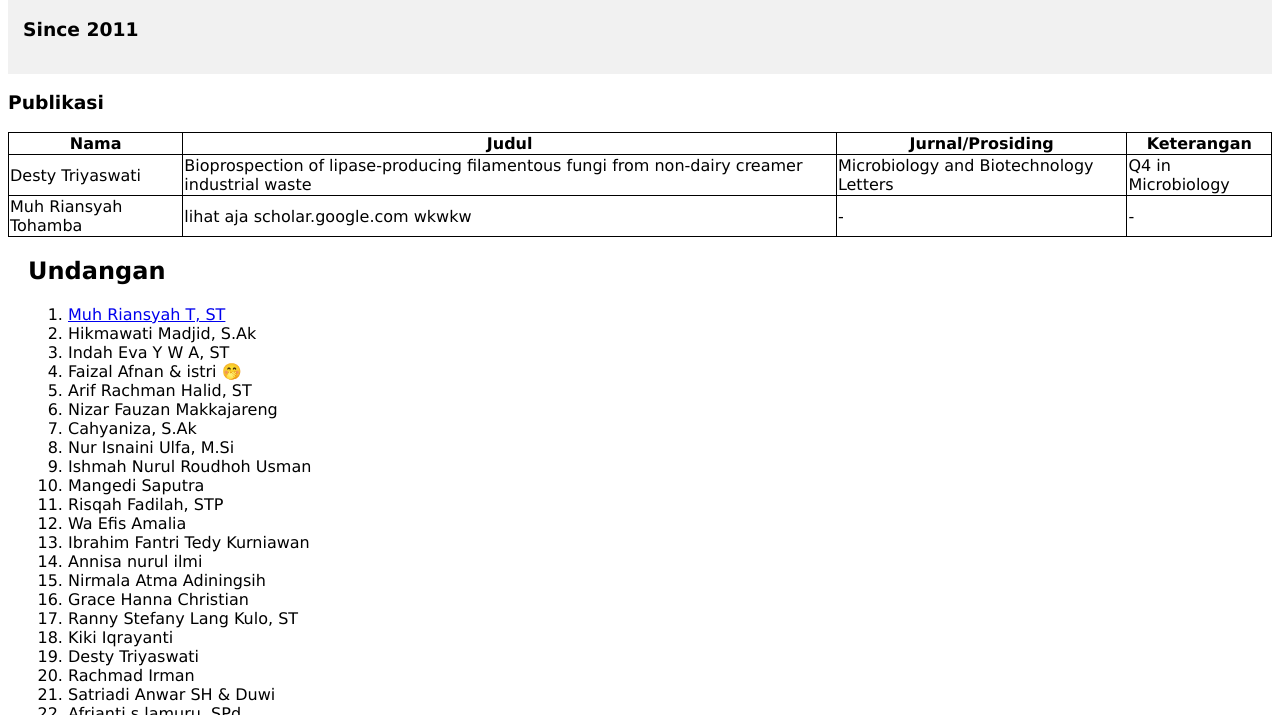
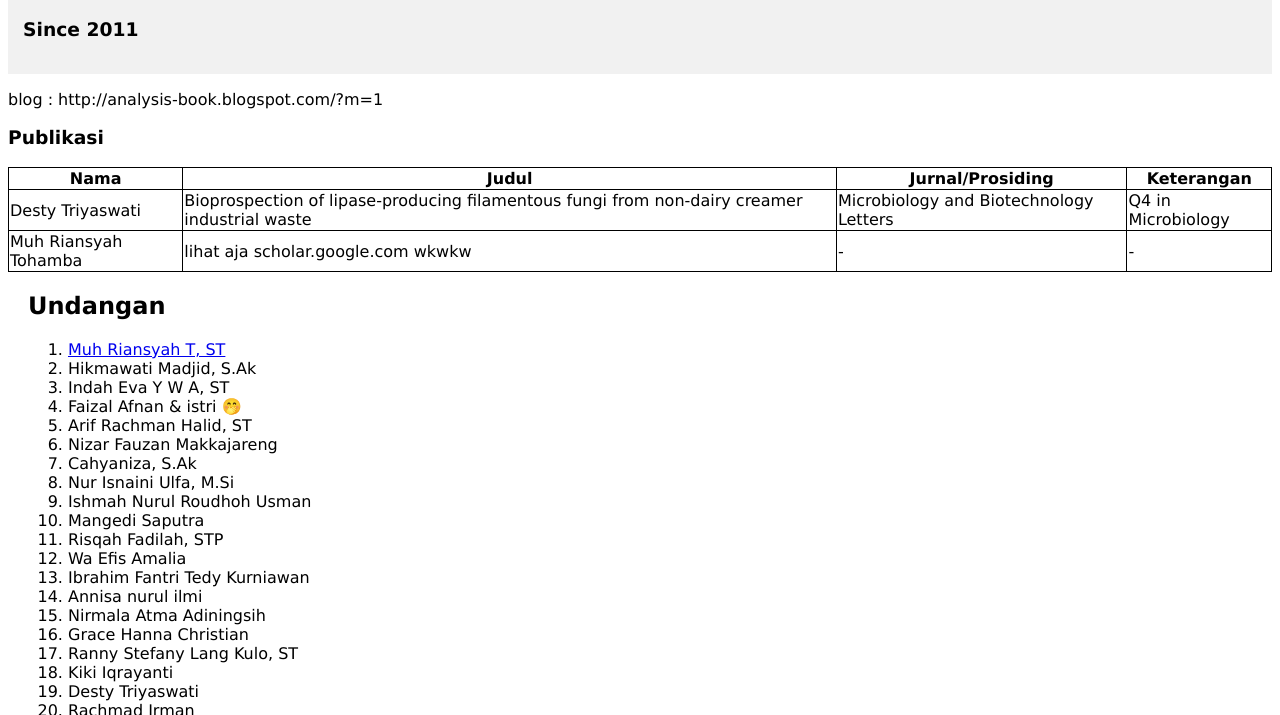
Before and after one commit to analysiskdi/analysiskdi.github.io, a plain HTML site: page index.html in a window 1280 px wide. Shown: the part 85-800 px from the top of the page. Drawn offline with Linux system fonts and the light colour scheme.

Commit message:
Update index.html

```diff
--- a/index.html
+++ b/index.html
@@ -56,6 +56,7 @@ table, th, td {
   <h1>Analysis - Dari SMAN 4 Kendari untuk Dunia</h1>
   <h3>Since 2011</h3>
 </div>
+<p>blog : http://analysis-book.blogspot.com/?m=1 </p>
 <table >
       <h3>Publikasi</h3>
       <tr></tr>
```
